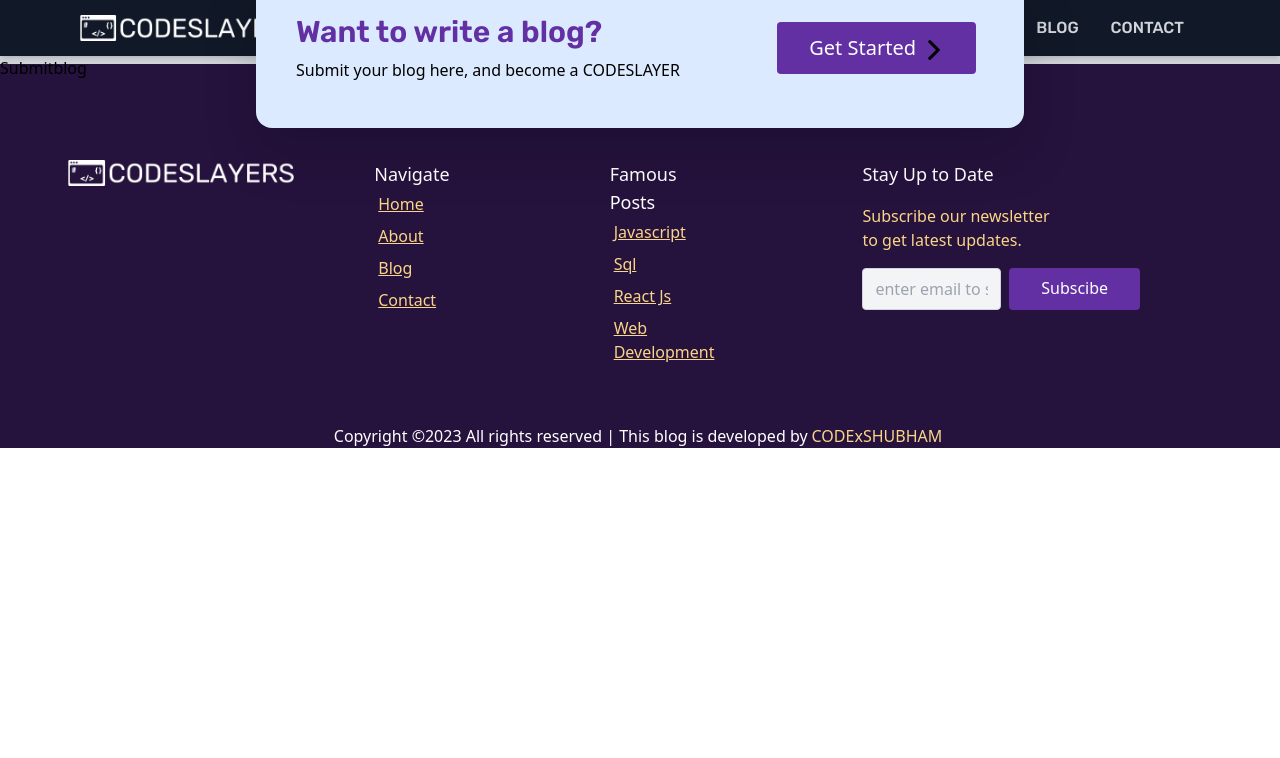
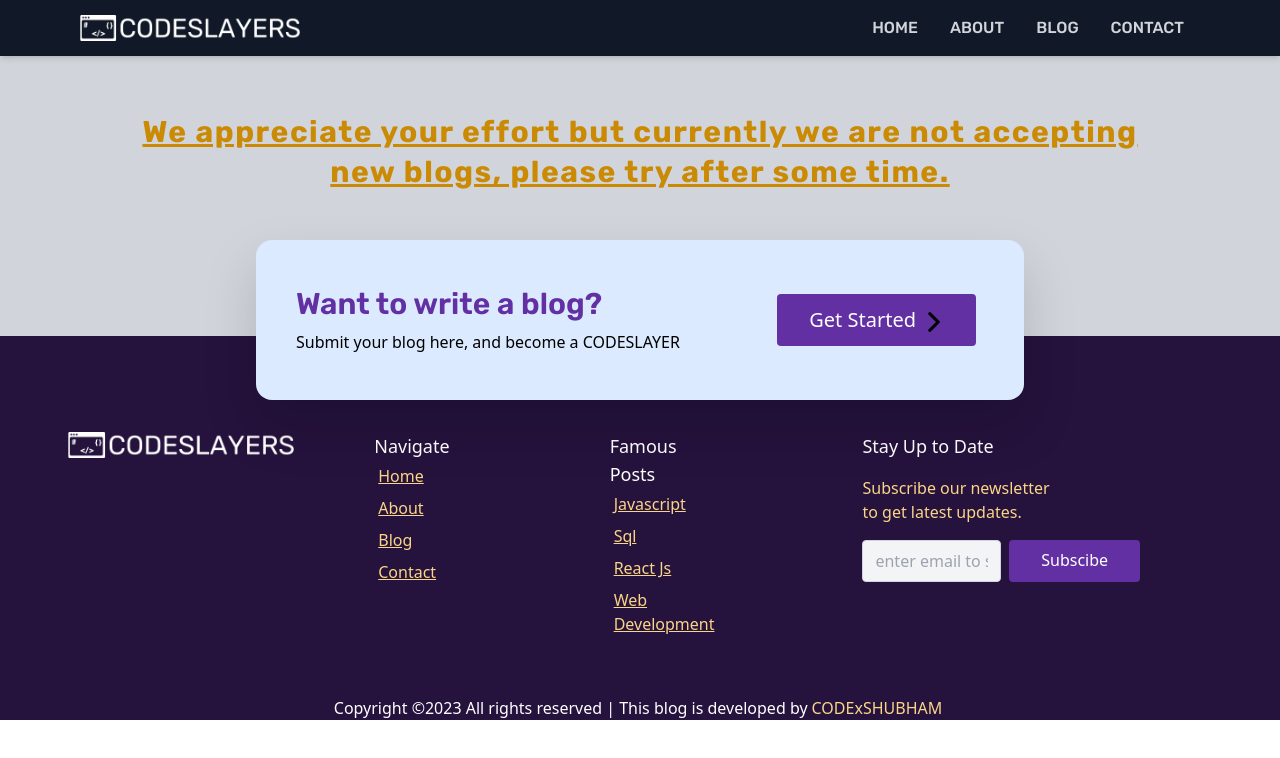
Before and after one commit to CODExSHUBHAM/code-slayers, a Next.js app: page /submitblog in a window 1280 px wide. Shown: the top 758 px of the page. Built offline with nearby package versions, Linux system fonts and the light colour scheme.

Commit message:
Feat: created temporary about and submit blog page

```diff
--- a/pages/about.js
+++ b/pages/about.js
@@ -3,7 +3,11 @@ import React from 'react'
 const about = () => {
   return (
     <>
-      <section className='pb-40'>about</section>
+      <section className='pt-14 pb-40'>
+        <div className='w-4/5 m-auto text-center'>
+          <h1 className='text-primary font-primary font-bold tracking-wider text-4xl'>ABOUT US</h1>
+        </div>
+      </section>
     </>
   )
 }
--- a/pages/submitblog.js
+++ b/pages/submitblog.js
@@ -2,7 +2,13 @@ import React from 'react'
 
 const Submitblog = () => {
   return (
-    <div>Submitblog</div>
+    <>
+      <section className='pt-14 pb-40'>
+        <div className='w-4/5 m-auto text-center'>
+          <h1 className='text-yellow-600 font-primary font-bold tracking-wider text-3xl underline leading-10'>We appreciate your effort but currently we are not accepting new blogs, please try after some time.</h1>
+        </div>
+      </section>
+    </>
   )
 }
 
```
